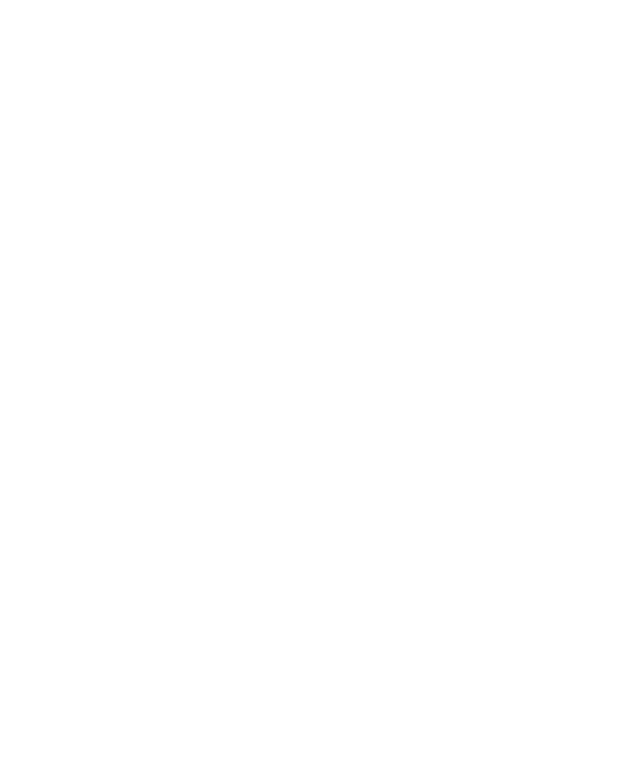
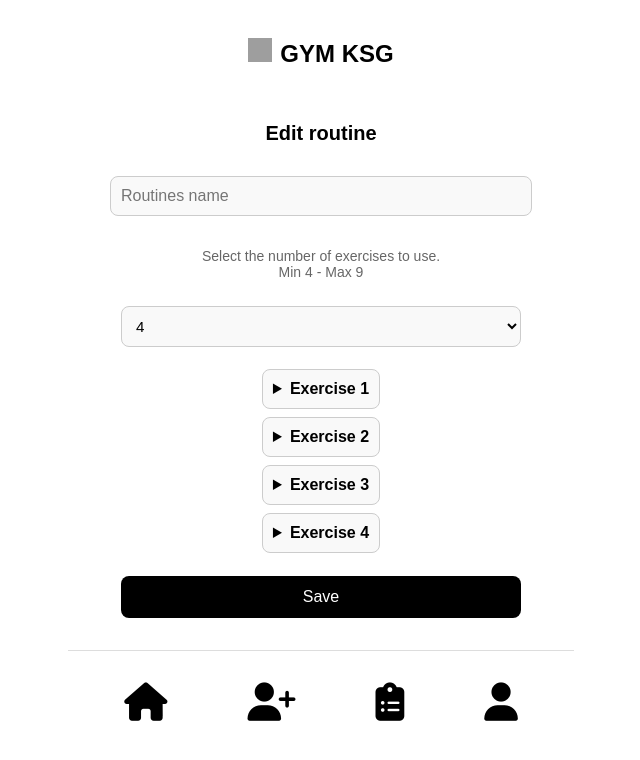
Before and after one commit to utn-integrador-III/gym-mngmt-frontend, a React (Create React App) app: page /editRoutine in a window 1280 px wide. Before the commit this address had no page. Shown: the top 760 px of the page, without its empty margins (319-959 px from the left). Built offline with nearby package versions, Linux system fonts and the light colour scheme; grey boxes are pictures that could not be loaded.

Commit message:
Creación de Edit Routine

```diff
--- a/src/App.tsx
+++ b/src/App.tsx
@@ -11,6 +11,7 @@
 import AssignRoutine from './pages/trainers/AssignRoutine';
 import ClientTodayRoutine from './pages/clients/ClientTodayRoutine';
 import UserProfile from './pages/profile/UserProfile';
+import EditRoutine from './pages/trainers/EditRoutine';
 
 
 import './styles/auth/login.css';
@@ -23,6 +24,7 @@
 import './styles/trainers/assignRoutine.css';
 import './styles/clients/todayRoutine.css';
 import './styles/profile/userProfile.css';
+import './styles/trainers/editRoutine.css';
 
 function App() {
   return (
@@ -39,7 +41,10 @@
         <Route path="/assignRoutine" element={<AssignRoutine />} />
         <Route path="/clientTodayRoutine" element={<ClientTodayRoutine />} />
         <Route path="/userProfile" element={<UserProfile />} />
+        <Route path="/editRoutine" element={<EditRoutine />} />
+
       </Routes>
+
     </BrowserRouter>
 
   );
--- a/src/pages/trainers/CreateRoutine.tsx
+++ b/src/pages/trainers/CreateRoutine.tsx
@@ -6,7 +6,7 @@
 const ROUTINE_API_URL = 'http://localhost:8000/daily_routines';
 
 // ID del entrenador (puedes cambiarlo según tu sesión)
-const ID_COACH = '60f7f9e0c8c8a2f1d8d0b9f5';
+const ID_COACH = '687f547185ef227c4a6ae903';
 
 const CreateRoutine: React.FC = () => {
   const [numExercises, setNumExercises] = useState(4);
@@ -52,19 +52,17 @@
   }
 
   try {
-      for (const id_exercise of selectedExercises) {
     const res = await fetch(ROUTINE_API_URL, {
       method: 'POST',
       headers: { 'Content-Type': 'application/json' },
       body: JSON.stringify({
         id_coach: ID_COACH,
-            id_exercise,
+        id_exercise: selectedExercises,
         name: routineName,
       }),
     });
 
-        if (!res.ok) throw new Error('Error al guardar un ejercicio.');
-      }
+    if (!res.ok) throw new Error('Error al guardar la rutina.');
 
     setStatusMessage('✅ Rutina guardada exitosamente.');
   } catch (error) {
@@ -72,6 +70,8 @@
     setStatusMessage('❌ Error al guardar la rutina. Ver consola para más detalles.');
   }
   };
+
+
 
   const renderExerciseSelectors = () => {
     return Array.from({ length: numExercises }, (_, i) => (
--- /dev/null
+++ b/src/pages/trainers/EditRoutine.tsx
@@ -0,0 +1,76 @@
+import React, { useState } from "react";
+import '../../styles/trainers/editRoutine.css';
+
+const EditRoutine: React.FC = () => {
+  const [numExercises, setNumExercises] = useState(4);
+
+  const exercises = Array.from({ length: numExercises }, (_, i) => `Exercise ${i + 1}`);
+
+  return (
+    <div className="container">
+      {/* Header */}
+      <div className="header">
+        <img
+          src="https://cdn-icons-png.flaticon.com/512/69/69524.png" // Icono temporal
+          alt="Gym Logo"
+          className="logo"
+        />
+        <h2>GYM KSG</h2>
+      </div>
+
+      {/* Title */}
+      <h3 className="title">Edit routine</h3>
+
+      {/* Routine Name */}
+      <input
+        type="text"
+        className="input"
+        placeholder="Routines name"
+      />
+
+      {/* Selector */}
+      <p className="subtitle">
+        Select the number of exercises to use.<br />
+        Min 4 - Max 9
+      </p>
+
+      <select
+        className="select"
+        value={numExercises}
+        onChange={(e) => setNumExercises(Number(e.target.value))}
+      >
+        {Array.from({ length: 6 }, (_, i) => i + 4).map((n) => (
+          <option key={n} value={n}>
+            {n}
+          </option>
+        ))}
+      </select>
+
+      {/* Exercise dropdowns */}
+      <div className="exercise-list">
+        {exercises.map((exercise, index) => (
+          <details key={index} className="exercise">
+            <summary>{exercise}</summary>
+            <div className="exercise-content">
+              {/* Aquí podrías añadir inputs o descripciones */}
+              Exercise details go here...
+            </div>
+          </details>
+        ))}
+      </div>
+
+      {/* Save Button */}
+      <button className="save-btn">Save</button>
+
+      {/* Bottom Nav */}
+      <div className="bottom-navigation">
+          <button className="nav-button"><i className="fas fa-home"></i></button>
+          <button className="nav-button"><i className="fas fa-user-plus"></i></button>
+          <button className="nav-button"><i className="fas fa-clipboard-list"></i></button>
+          <button className="nav-button"><i className="fas fa-user"></i></button>
+    </div>
+    </div>
+  );
+};
+
+export default EditRoutine;
--- /dev/null
+++ b/src/styles/trainers/editRoutine.css
@@ -0,0 +1,100 @@
+body {
+  font-family: Arial, sans-serif;
+  background: #fff;
+}
+
+.container {
+  max-width: 400px;
+  margin: auto;
+  padding: 20px;
+  text-align: center;
+}
+
+.header {
+  display: flex;
+  align-items: center;
+  justify-content: center;
+  gap: 8px;
+}
+
+.logo {
+  width: 24px;
+  height: 24px;
+}
+
+.title {
+  margin-top: 10px;
+  font-size: 20px;
+  font-weight: bold;
+}
+
+.input {
+  width: 100%;
+  padding: 10px;
+  margin-top: 15px;
+  border: 1px solid #ccc;
+  border-radius: 8px;
+}
+
+.subtitle {
+  font-size: 14px;
+  margin-top: 10px;
+  color: #666;
+}
+
+.select {
+  width: 100%;
+  padding: 10px;
+  margin: 12px 0;
+  border: 1px solid #ccc;
+  border-radius: 8px;
+}
+
+.exercise-list {
+  margin-top: 10px;
+}
+
+.exercise {
+  background: #f9f9f9;
+  border: 1px solid #ccc;
+  margin-bottom: 8px;
+  border-radius: 8px;
+  overflow: hidden;
+}
+
+.exercise summary {
+  padding: 10px;
+  cursor: pointer;
+  font-weight: bold;
+}
+
+.exercise-content {
+  padding: 10px;
+  background: #fff;
+  font-size: 14px;
+}
+
+.save-btn {
+  width: 100%;
+  padding: 12px;
+  margin-top: 15px;
+  background: black;
+  color: white;
+  border: none;
+  border-radius: 8px;
+  font-size: 16px;
+  cursor: pointer;
+}
+
+.save-btn:hover {
+  background: #333;
+}
+
+.bottom-nav {
+  display: flex;
+  justify-content: space-around;
+  margin-top: 20px;
+  padding-top: 10px;
+  border-top: 1px solid #ccc;
+  font-size: 20px;
+}
```
Lines whose indentation alone changed are shown as unchanged.
